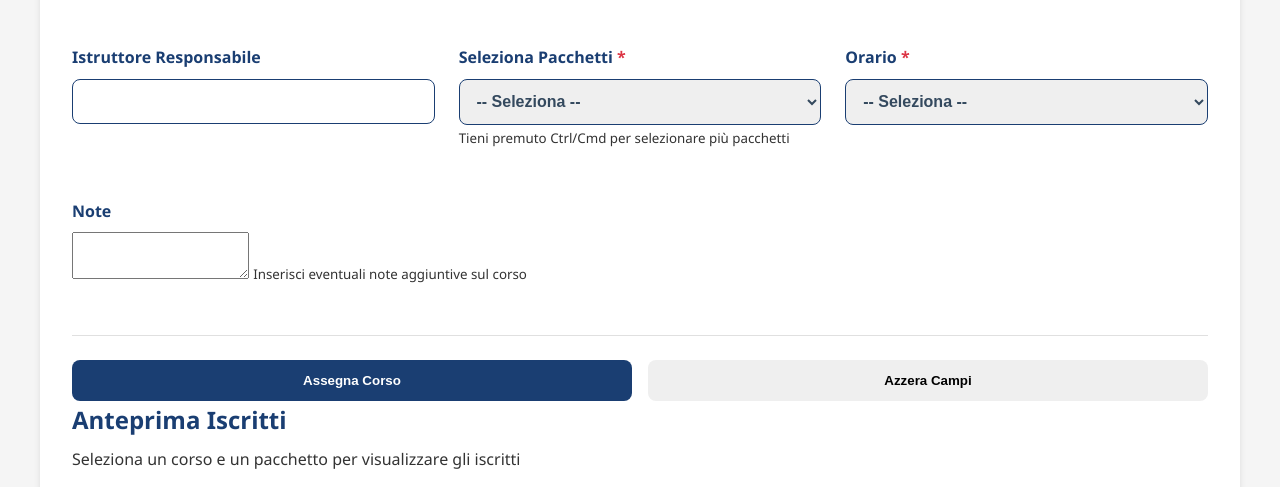
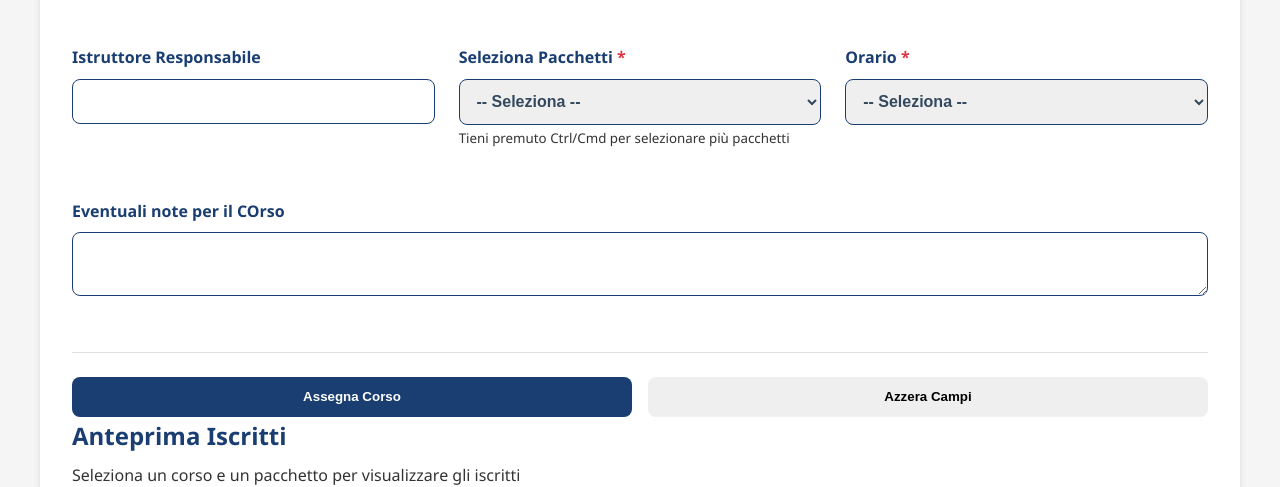
Before and after one commit to EliaViola/Gestione-Tesserati-RNT, a website: page segreteria/inserimento-dati-corsi.html in a window 1280 px wide. Shown: the part 344-831 px from the top of the page. Drawn offline with Linux system fonts and the light colour scheme.

Commit message:
Update inserimento-dati-corsi.html

```diff
--- a/segreteria/inserimento-dati-corsi.html
+++ b/segreteria/inserimento-dati-corsi.html
@@ -101,10 +101,9 @@
           </div>
 
           <div class="form-group full-width">
-            <label for="note">Note</label>
-            <textarea id="note" name="note" rows="3" aria-describedby="noteHelp"></textarea>
-            <small id="noteHelp">Inserisci eventuali note aggiuntive sul corso</small>
-          </div>
+                <label for="note_corso">Eventuali note per il COrso </label>
+                <textarea id="note_corso" name="note_corso" rows="2" class="form-control"></textarea>
+            </div>
         </div>
 
         <div class="form-actions">
```
